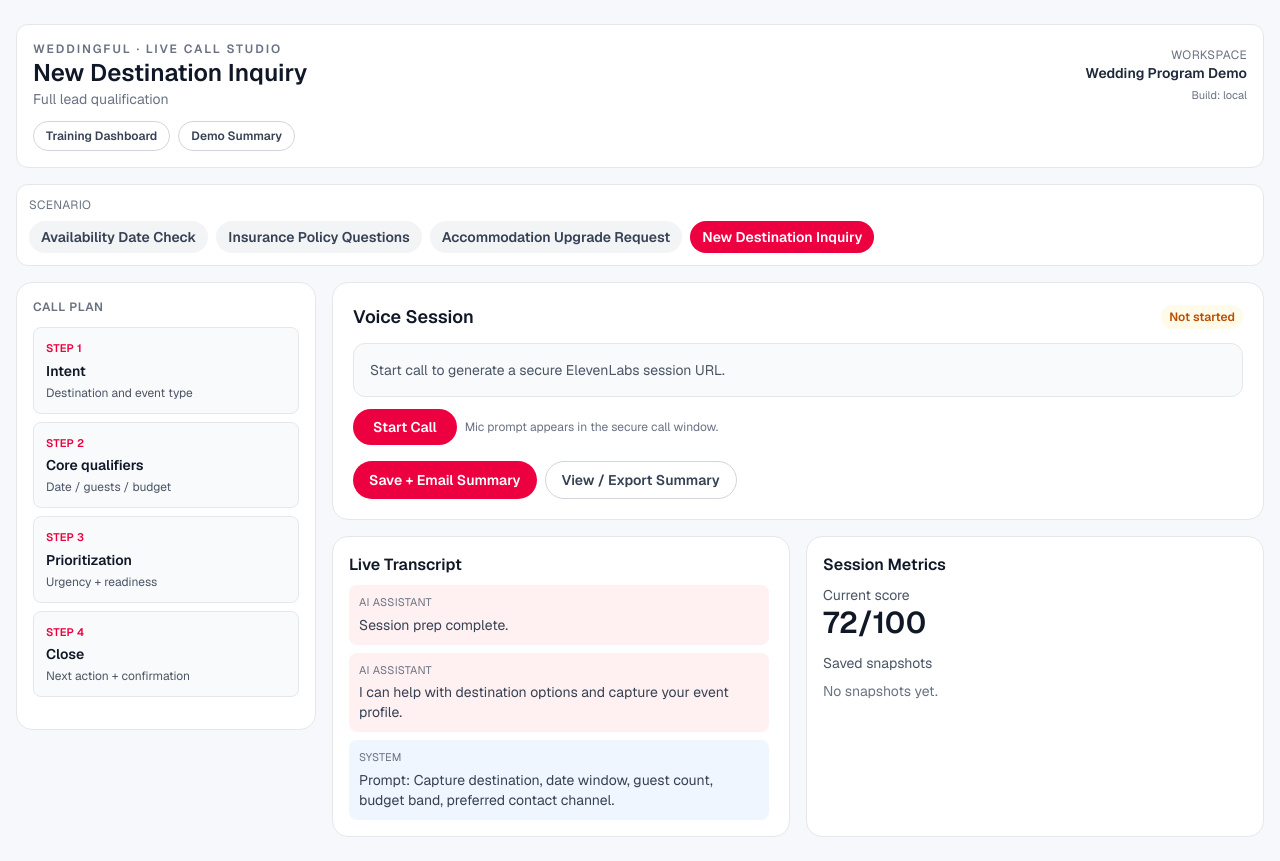
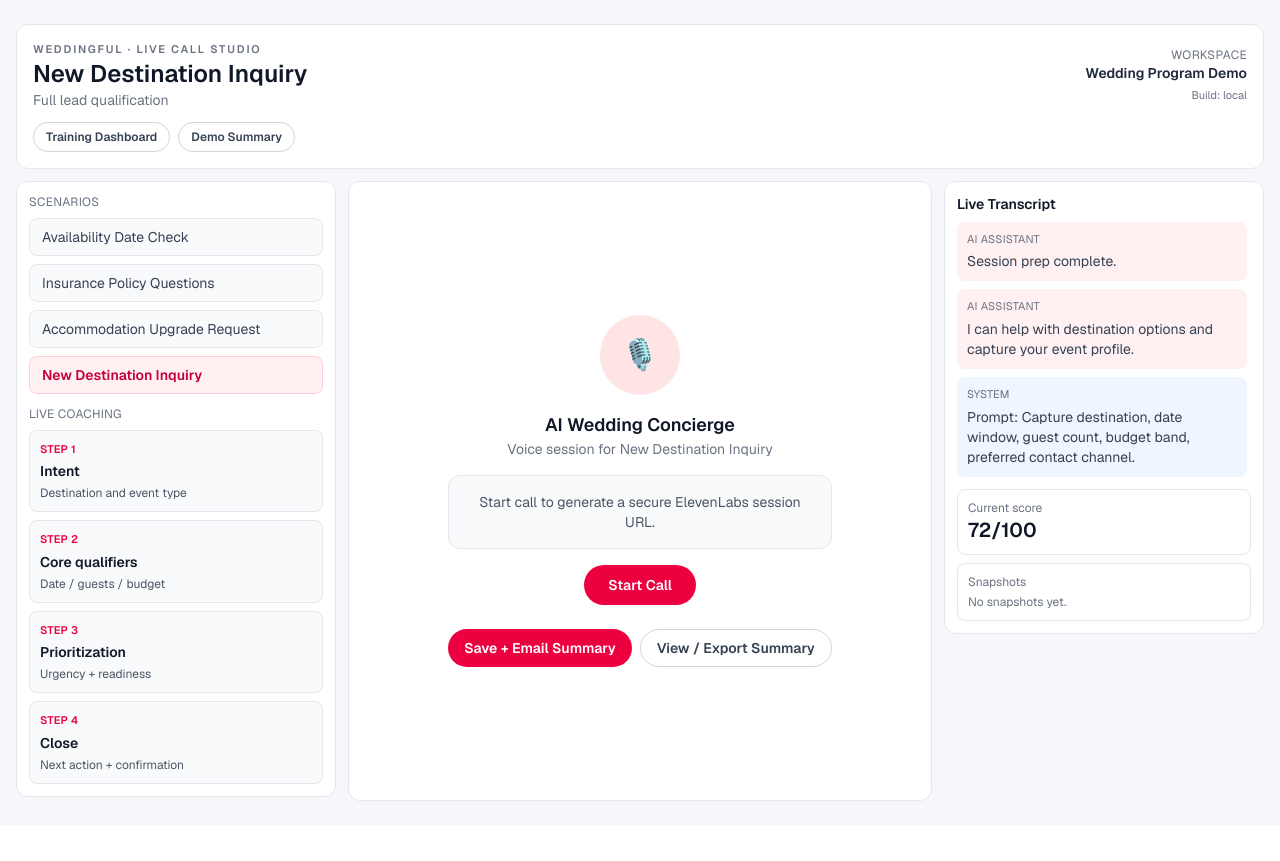
Before and after one commit to oskardiazdeleon/weddingful-deal-desk, a Next.js app in the folder weddingful-deal-desk/: page /vendors/live-demo in a window 1280 px wide. After the commit the page ends 825 px from the top, so only its background shows below. Built offline with nearby package versions, Linux system fonts and the light colour scheme.

Commit message:
Redesign live studio to 3-column coaching/call/transcript layout

```diff
--- a/weddingful-deal-desk/app/components/vendor-live-call-studio.tsx
+++ b/weddingful-deal-desk/app/components/vendor-live-call-studio.tsx
@@ -151,7 +151,7 @@ export function VendorLiveCallStudio({
       if (!signedUrl || typeof signedUrl !== "string") throw new Error("No signed session URL returned from ElevenLabs API.");
 
       setSignedCallUrl(signedUrl);
-      setCallMsg("Session ready. Click “Open Secure Call” to start voice in a clean call window.");
+      setCallMsg("Session ready. Open secure call in a clean call window.");
     } catch (e) {
       setCallMsg(`Unable to start call: ${formatError(e)}`);
     } finally {
@@ -182,14 +182,14 @@ export function VendorLiveCallStudio({
   }
 
   return (
-    <main className="min-h-screen bg-[#f7f8fb] px-4 py-6">
-      <div className="max-w-7xl mx-auto">
-        <div className="mb-4 rounded-xl border border-gray-200 bg-white p-4">
+    <main className="min-h-screen bg-[#f6f7fb] px-3 py-4 sm:px-4 sm:py-6">
+      <div className="max-w-[1500px] mx-auto">
+        <div className="mb-3 rounded-xl border border-gray-200 bg-white p-3 sm:p-4">
           <div className="flex items-center justify-between gap-3">
             <div>
-              <p className="text-xs uppercase tracking-[0.16em] text-gray-500 font-semibold">Weddingful · Live Call Studio</p>
-              <h1 className="text-2xl font-semibold text-gray-900">{config.name}</h1>
-              <p className="text-sm text-gray-500">{config.subtitle}</p>
+              <p className="text-[11px] uppercase tracking-[0.16em] text-gray-500 font-semibold">Weddingful · Live Call Studio</p>
+              <h1 className="text-xl sm:text-2xl font-semibold text-gray-900">{config.name}</h1>
+              <p className="text-xs sm:text-sm text-gray-500">{config.subtitle}</p>
             </div>
             <div className="text-right">
               <p className="text-xs uppercase tracking-wide text-gray-500">Workspace</p>
@@ -203,23 +203,29 @@ export function VendorLiveCallStudio({
           </div>
         </div>
 
-        <div className="mb-4 rounded-xl border border-gray-200 bg-white p-3 overflow-x-auto">
-          <p className="text-xs uppercase tracking-wide text-gray-500 mb-2">Scenario</p>
-          <div className="flex flex-wrap gap-2">
+        <div className="grid grid-cols-1 lg:grid-cols-[320px_minmax(0,1fr)_320px] gap-3">
+          <aside className="rounded-xl border border-gray-200 bg-white p-3 h-fit">
+            <p className="text-xs uppercase tracking-wide text-gray-500 mb-2">Scenarios</p>
+            <div className="space-y-2 mb-3">
               {Object.entries(scenarioMap).map(([id, s]) => (
-              <button key={id} onClick={() => setActiveScenarioId(id)} className={`whitespace-nowrap rounded-full px-3 py-1.5 text-sm font-semibold transition ${activeScenarioId === id ? "bg-rose-600 text-white" : "bg-gray-100 text-gray-700 hover:bg-gray-200"}`}>
+                <button
+                  key={id}
+                  onClick={() => setActiveScenarioId(id)}
+                  className={`w-full text-left rounded-lg px-3 py-2 text-sm ${
+                    activeScenarioId === id
+                      ? "bg-rose-50 border border-rose-200 text-rose-700 font-semibold"
+                      : "bg-gray-50 border border-gray-200 text-gray-700 hover:bg-gray-100"
+                  }`}
+                >
                   {s.name}
                 </button>
               ))}
             </div>
-        </div>
 
-        <div className="grid lg:grid-cols-[300px_minmax(0,1fr)] gap-4">
-          <aside className="rounded-2xl border border-gray-200 bg-white p-4 h-fit">
-            <p className="text-xs uppercase tracking-wider text-gray-500 font-semibold mb-3">Call Plan</p>
-            <div className="space-y-2 mb-4">
+            <p className="text-xs uppercase tracking-wide text-gray-500 mb-2">Live Coaching</p>
+            <div className="space-y-2">
               {config.coaching.map((item, idx) => (
-                <div key={item.title} className="rounded-lg border border-gray-200 bg-gray-50 p-3">
+                <div key={item.title} className="rounded-lg border border-gray-200 bg-gray-50 p-2.5">
                   <p className="text-[11px] uppercase tracking-wide font-semibold text-rose-600 mb-1">Step {idx + 1}</p>
                   <p className="font-semibold text-gray-900 text-sm">{item.title}</p>
                   <p className="text-xs text-gray-600 mt-1">{item.detail}</p>
@@ -228,14 +234,12 @@ export function VendorLiveCallStudio({
             </div>
           </aside>
 
-          <section className="space-y-4">
-            <div className="rounded-2xl border border-gray-200 bg-white p-5">
-              <div className="flex items-center justify-between mb-3">
-                <h2 className="text-lg font-semibold text-gray-900">Voice Session</h2>
-                <span className={`text-xs font-semibold px-2 py-1 rounded-full ${signedCallUrl ? "bg-emerald-50 text-emerald-700" : "bg-amber-50 text-amber-700"}`}>{signedCallUrl ? "Ready" : "Not started"}</span>
-              </div>
+          <section className="rounded-xl border border-gray-200 bg-white p-4 flex flex-col items-center justify-center min-h-[620px] text-center">
+            <div className="h-20 w-20 rounded-full bg-rose-100 flex items-center justify-center text-3xl mb-4">🎙️</div>
+            <p className="text-lg font-semibold text-gray-900">AI Wedding Concierge</p>
+            <p className="text-sm text-gray-500 mb-4">Voice session for {config.name}</p>
 
-              <div className="rounded-xl border border-gray-200 bg-gray-50 p-4">
+            <div className="w-full max-w-sm rounded-xl border border-gray-200 bg-gray-50 p-4 mb-4">
               <p className="text-sm text-gray-600">Start call to generate a secure ElevenLabs session URL.</p>
               {signedCallUrl ? (
                 <a href={signedCallUrl} target="_blank" rel="noopener noreferrer" className="mt-3 inline-flex rounded-full bg-rose-600 text-white px-5 py-2 text-sm font-semibold hover:bg-rose-700">
@@ -244,15 +248,12 @@ export function VendorLiveCallStudio({
               ) : null}
             </div>
 
-              <div className="mt-3 flex items-center gap-2">
-                <button onClick={startCall} disabled={callStarting} className="rounded-full bg-rose-600 text-white px-5 py-2 text-sm font-semibold hover:bg-rose-700 disabled:opacity-50">
+            <button onClick={startCall} disabled={callStarting} className="rounded-full bg-rose-600 text-white px-6 py-2.5 text-sm font-semibold hover:bg-rose-700 disabled:opacity-50">
               {callStarting ? "Starting call..." : signedCallUrl ? "Refresh Session" : "Start Call"}
             </button>
-                <p className="text-xs text-gray-500">Mic prompt appears in the secure call window.</p>
-              </div>
-              {callMsg ? <p className="text-xs text-gray-500 mt-2">{callMsg}</p> : null}
+            {callMsg ? <p className="text-xs text-gray-500 mt-3 max-w-md">{callMsg}</p> : null}
 
-              <div className="mt-4 flex flex-wrap gap-2">
+            <div className="mt-6 flex flex-wrap justify-center gap-2">
               <button onClick={saveSnapshot} className="rounded-full bg-rose-600 text-white px-4 py-2 text-sm font-semibold hover:bg-rose-700 disabled:opacity-60" disabled={sending}>
                 {sending ? "Sending..." : "Save + Email Summary"}
               </button>
@@ -261,12 +262,11 @@ export function VendorLiveCallStudio({
               </Link>
             </div>
             {sendMsg ? <p className="text-xs text-gray-500 mt-2">{sendMsg}</p> : null}
-            </div>
+          </section>
 
-            <div className="grid md:grid-cols-2 gap-4">
-              <div className="rounded-2xl border border-gray-200 bg-white p-4">
-                <h3 className="font-semibold text-gray-900 mb-2">Live Transcript</h3>
-                <div className="space-y-2 max-h-[300px] overflow-auto pr-1">
+          <aside className="rounded-xl border border-gray-200 bg-white p-3 h-fit">
+            <p className="text-sm font-semibold text-gray-900 mb-2">Live Transcript</p>
+            <div className="space-y-2 max-h-[620px] overflow-auto pr-1">
               {transcript.map((line, idx) => (
                 <div key={`${line.speaker}-${idx}`} className={`rounded-lg p-2.5 text-sm ${line.speaker === "AI Assistant" ? "bg-rose-50" : line.speaker === "System" ? "bg-blue-50" : "bg-gray-50"}`}>
                   <p className="text-[11px] uppercase tracking-wide text-gray-500 mb-1">{line.speaker}</p>
@@ -274,28 +274,28 @@ export function VendorLiveCallStudio({
                 </div>
               ))}
             </div>
+
+            <div className="mt-3 rounded-lg border border-gray-200 p-2.5">
+              <p className="text-xs text-gray-500">Current score</p>
+              <p className="text-xl font-semibold text-gray-900">{score}/100</p>
             </div>
 
-              <div className="rounded-2xl border border-gray-200 bg-white p-4">
-                <h3 className="font-semibold text-gray-900 mb-2">Session Metrics</h3>
-                <p className="text-sm text-gray-600">Current score</p>
-                <p className="text-3xl font-semibold text-gray-900 mb-3">{score}/100</p>
-                <p className="text-sm text-gray-600 mb-2">Saved snapshots</p>
-                <div className="space-y-2 max-h-[180px] overflow-auto pr-1">
+            <div className="mt-2 rounded-lg border border-gray-200 p-2.5">
+              <p className="text-xs text-gray-500 mb-1">Snapshots</p>
+              <div className="space-y-1.5 max-h-[130px] overflow-auto pr-1">
                 {snapshots.length === 0 ? (
-                    <p className="text-sm text-gray-500">No snapshots yet.</p>
+                  <p className="text-xs text-gray-500">No snapshots yet.</p>
                 ) : (
                   snapshots.map((s) => (
-                      <div key={s.id} className="rounded-md bg-gray-50 p-2">
-                        <p className="text-xs font-semibold text-gray-700">{s.scenario}</p>
-                        <p className="text-xs text-gray-500">{s.score}/100 · {new Date(s.createdAt).toLocaleString()}</p>
+                    <div key={s.id} className="rounded bg-gray-50 p-1.5">
+                      <p className="text-[11px] font-semibold text-gray-700">{s.scenario}</p>
+                      <p className="text-[11px] text-gray-500">{s.score}/100 · {new Date(s.createdAt).toLocaleString()}</p>
                     </div>
                   ))
                 )}
               </div>
             </div>
-            </div>
-          </section>
+          </aside>
         </div>
       </div>
     </main>
```
Lines whose indentation alone changed are shown as unchanged.
